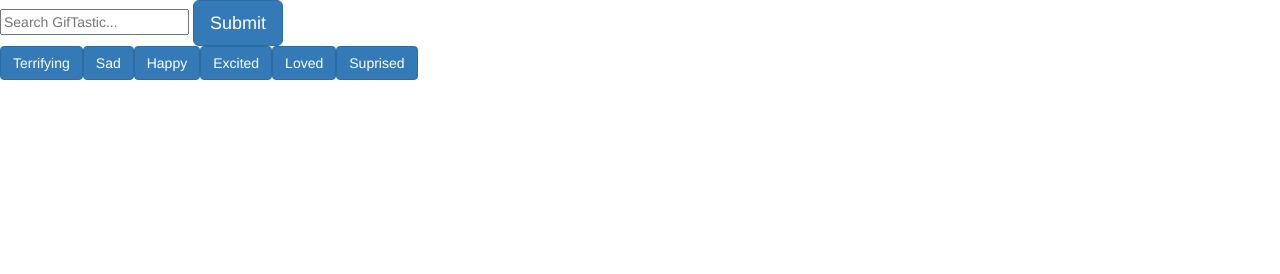
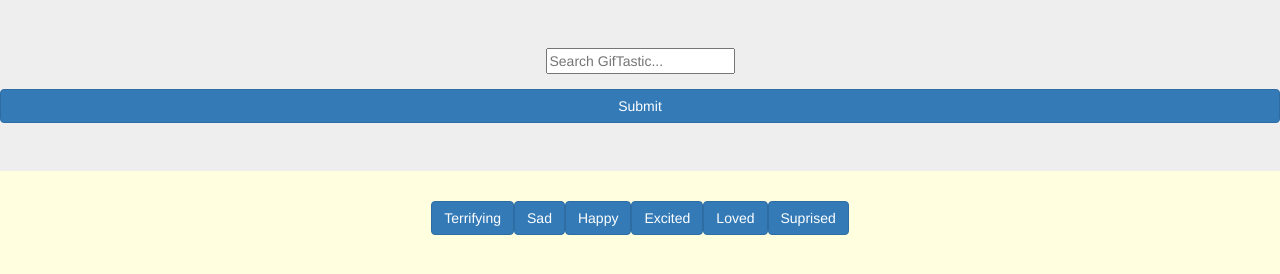
Before and after one commit to tmurphy86/GifTastic, a plain HTML site: page index.html in a window 1280 px wide. Drawn offline with nearby package versions, Linux system fonts and the light colour scheme.

Commit message:
I hate css

```diff
--- a/assets/main.css
+++ b/assets/main.css
@@ -0,0 +1,11 @@
+body {
+	margin-left: 10em;
+	background-color: lightyellow;
+}
+
+.jumbotron {
+	margin-left: -10em;
+}
+#topics {
+	margin-left: -10em;
+}
--- a/assets/main.js
+++ b/assets/main.js
@@ -52,17 +52,19 @@ $(function(){
           for (var i = 0; i < 10; i++) {
 
               // Creating a div with the class "item"
-              var gifDiv = $("<div class='item'>");
+              var gifDiv = $("<div class='item'>", {class:"center-block col-md-1 col-sm-6"});
 
               // Creating a paragraph tag with the result item's rating
-              var p = $("<p>").text("Rating: " + results[i].rating);
+              var p = $("<div>", {class:"col-md-1 col-sm-6 text-center"}).text("Rating: " + results[i].rating);
 
               // Creating an image tag
               var personImage = $("<img>", {src: results[i].images.fixed_height_still.url, class:"gifPic", "data-animate": results[i].images.fixed_height.url, "data-still": results[i].images.fixed_height_still.url, "data-state": "still"});
 
               // Appending the paragraph and personImage we created to the "gifDiv" div we created
+              gifDiv.append($('<p>'));
               gifDiv.append(p);
               gifDiv.append(personImage);
+
 
               // Prepending the gifDiv to the "#gifs-appear-here" div in the HTML
               $("#gifs-appear-here").prepend(gifDiv);
@@ -92,7 +94,7 @@ $(function(){
     clearGif();
 
     for (var i = 0; i < topics.length; i++) {
-        $('#topics').append($('<button>', {class:'button btn btn-primary giftopic', "data-person": topics[i], text: topics[i]}));
+        $('#topics').append($('<button>', {class:'button btn btn-primary giftopic ', "data-person": topics[i], text: topics[i]}));
     }
   };
 
--- a/index.html
+++ b/index.html
@@ -18,15 +18,20 @@
 </head>
 
 <body>
+  <header class="jumbotron ">
+  <div class= "center-block row">
 
-   <input id='input' name="q" type="text" placeholder="Search GifTastic..." value="" tabindex="1" autocomplete="off" maxlength="240" class="f-input js-search-field">
-   <a class='btn btn-primary btn-lg ' id='submit' role='button'>Submit</a>
+   <input id='input' name="q" type="text" placeholder="Search GifTastic..." value="" tabindex="1" autocomplete="off" maxlength="240" class="f-input js-search-field center-block">
+   <p></p>
+    <div class='btn btn-primary btn-md center-block' id='submit' role='button'>Submit</div>
+
+   </div>
+  </header>
+
+  <div id='topics' class='text-center'></div>
 
 
-  <div id='topics'></div>
-
-
-  <div id="gifs-appear-here"></div>
+  <div id="gifs-appear-here" class='text-center row'></div>
 
 </body>
 
```
